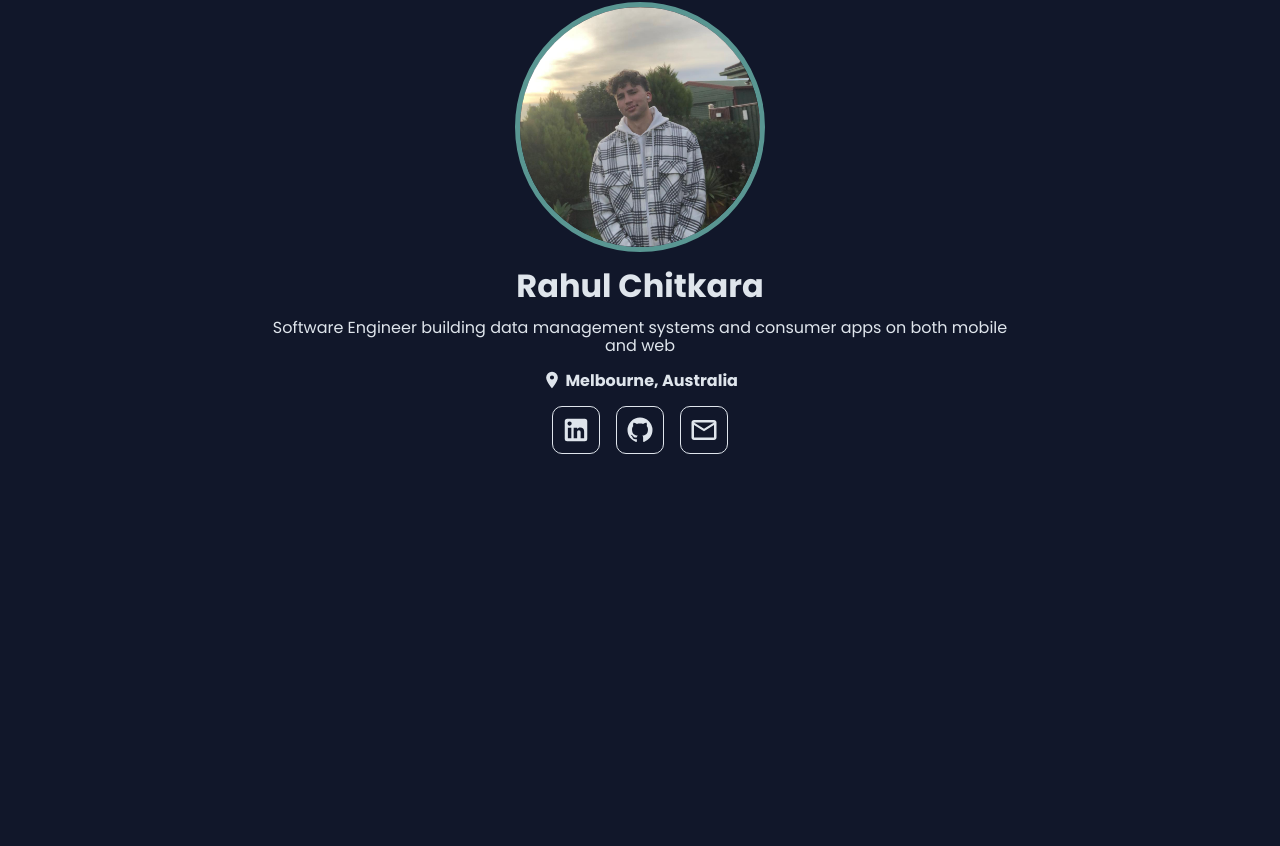
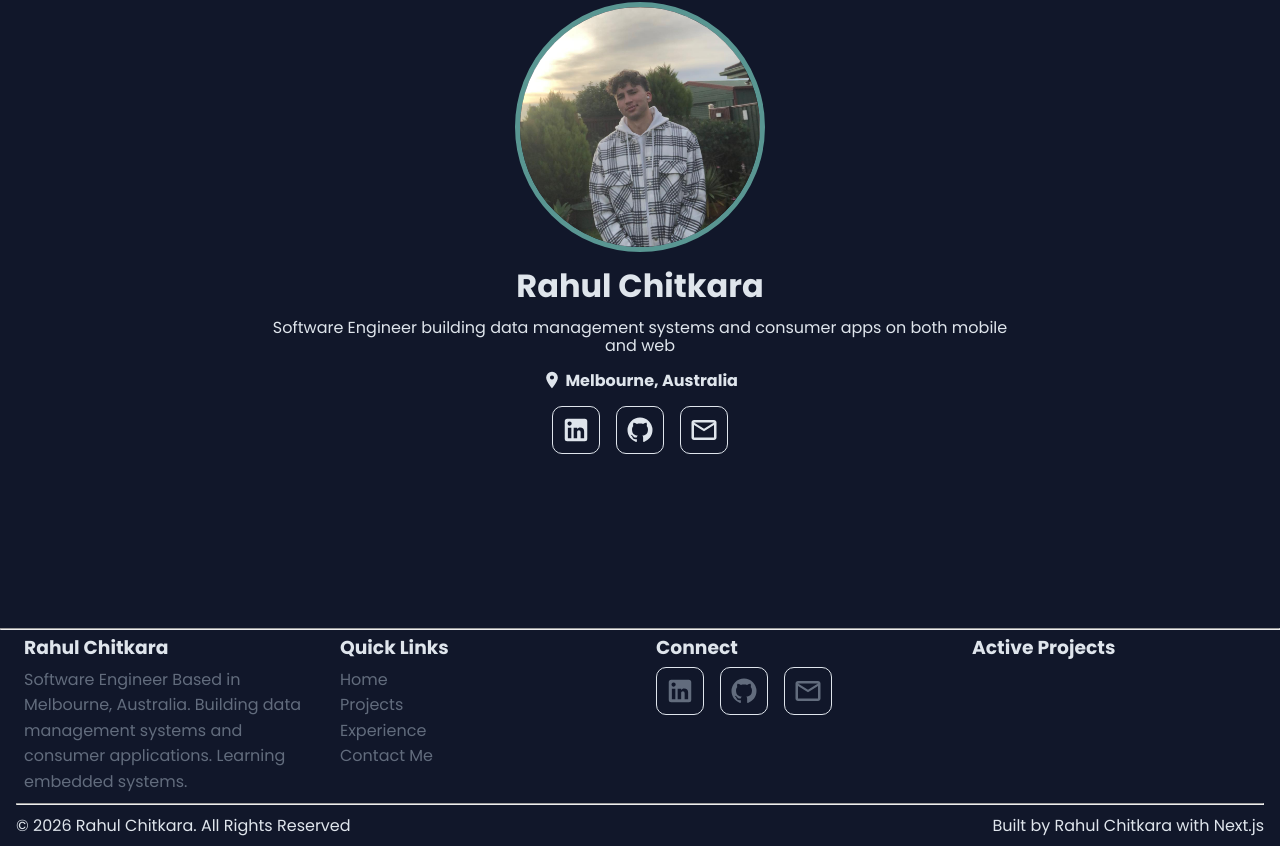
Before and after one commit to rara-ch/portfolio_website, a Next.js app: page / in a window 1280 px wide. Shown: the part 172-1018 px from the top of the page. Before the commit the page ends 800 px from the top, so only its background shows below. Built offline with nearby package versions, Linux system fonts and the light colour scheme.

Commit message:
implemented most of footer

```diff
--- a/src/app/home/home.tsx
+++ b/src/app/home/home.tsx
@@ -1,14 +1,19 @@
+import Footer from "@/components/footer/footer";
 import Navbar from "@/components/navbar/navbar";
 import Hero from "./components/hero/hero";
 import styles from "./home.module.css";
 
 export default function Home() {
   return (
+    <>
       <header className={styles.header}>
         <div className={styles["nav-wrapper"]}>
           <Navbar />
         </div>
         <Hero />
       </header>
+      <main></main>
+      <Footer />
+    </>
   );
 }
--- a/src/components/action-buttons/action-buttons.module.css
+++ b/src/components/action-buttons/action-buttons.module.css
@@ -1,7 +1,8 @@
 .grid {
     display: grid;
     gap: 1rem;
-    grid-template-columns: 1fr 1fr 1fr;
+    grid-template-columns: repeat(3, min-content);
+    grid-template-rows: 1fr;
 }
 
 .action-button {
--- /dev/null
+++ b/src/components/footer/footer.module.css
@@ -0,0 +1,46 @@
+.footer {
+    margin: 0.5rem 1rem;
+}
+
+.grid {
+    margin: 0.5rem;
+    display: grid;
+    column-gap: 2rem;
+    row-gap: 0.5rem;
+    grid-template-columns: repeat(4, 1fr);
+    grid-template-rows: repeat(2, auto);
+}
+
+.grid-item {
+    display: grid;
+    grid-template-rows: subgrid;
+    grid-row: span 2;
+}
+
+.grid-item-title {
+    color: var(--clr-title);
+}
+
+.grid-item-content {
+    color: var(--clr-content);
+}
+
+.quick-links {
+    list-style: none;
+}
+
+.quick-link {
+    text-decoration: none;
+
+    transition: color 0.1s;
+    &:hover {
+        color: var(--clr-highlight);
+    }
+}
+
+.copyright {
+    display: flex;
+    margin-block: 0.5rem;
+    justify-content: space-between;
+    color: var(--clr-title);
+}
--- /dev/null
+++ b/src/components/footer/footer.tsx
@@ -0,0 +1,98 @@
+import Link from "next/link";
+import ActionButtons from "../action-buttons/action-buttons";
+import { navLinks } from "../navbar/navbar";
+import styles from "./footer.module.css";
+
+export default function Footer() {
+  return (
+    <>
+      <hr />
+      <footer className={styles.footer}>
+        <FooterGrid />
+        <hr />
+        <CopyRight />
+      </footer>
+    </>
+  );
+}
+
+function FooterGrid() {
+  return (
+    <div className={styles.grid}>
+      <FooterGridItem title="Rahul Chitkara">
+        Software Engineer Based in Melbourne, Australia. Building data
+        management systems and consumer applications. Learning embedded systems.
+      </FooterGridItem>
+      <FooterGridItem title="Quick Links">
+        <QuickLinks />
+      </FooterGridItem>
+      <FooterGridItem title="Connect">
+        <ActionButtons />
+      </FooterGridItem>
+      <FooterGridItem title="Active Projects">
+        <ActiveProjects />
+      </FooterGridItem>
+    </div>
+  );
+}
+
+function FooterGridItem({
+  title,
+  children,
+}: {
+  title: string;
+  children: React.ReactNode;
+}) {
+  return (
+    <div className={styles["grid-item"]}>
+      <h3 className={styles["grid-item-title"]}>{title}</h3>
+      <div className={styles["grid-item-content"]}>{children}</div>
+    </div>
+  );
+}
+
+function QuickLinks() {
+  return (
+    <div>
+      <ul className={styles["quick-links"]}>
+        {navLinks.map((nav) => (
+          <li key={nav.id}>
+            <Link className={styles["quick-link"]} href={nav.href}>
+              {nav.text}
+            </Link>
+          </li>
+        ))}
+      </ul>
+    </div>
+  );
+}
+
+type ActiveProjectData = {
+  id: string;
+  href: string;
+  text: string;
+};
+
+// TODO: FINISH THIS PART
+const activeProjectsData: ActiveProjectData[] = [
+  {
+    id: "",
+    href: "",
+    text: "eNTITy1 Website",
+  },
+];
+
+function ActiveProjects() {
+  return <div></div>;
+}
+
+function CopyRight() {
+  const year = new Date().getFullYear();
+
+  return (
+    <div className={styles.copyright}>
+      <span>&#169; {year} Rahul Chitkara. All Rights Reserved</span>
+      <span>Built by Rahul Chitkara with Next.js</span>
+    </div>
+  );
+}
--- a/src/components/navbar/navbar.tsx
+++ b/src/components/navbar/navbar.tsx
@@ -7,7 +7,7 @@ type NavLink = {
   href: string;
 };
 
-const navLinks: NavLink[] = [
+export const navLinks: NavLink[] = [
   { id: "home", text: "Home", href: "/" },
   { id: "projects", text: "Projects", href: "/projects" },
   { id: "experience", text: "Experience", href: "/experience" },
```
Also changed, not shown: src/app/contact-me/page.tsx (+10 -1 lines), src/app/experience/page.tsx (+10 -1 lines), src/app/projects/page.tsx (+10 -1 lines). Lines whose indentation alone changed are shown as unchanged.
